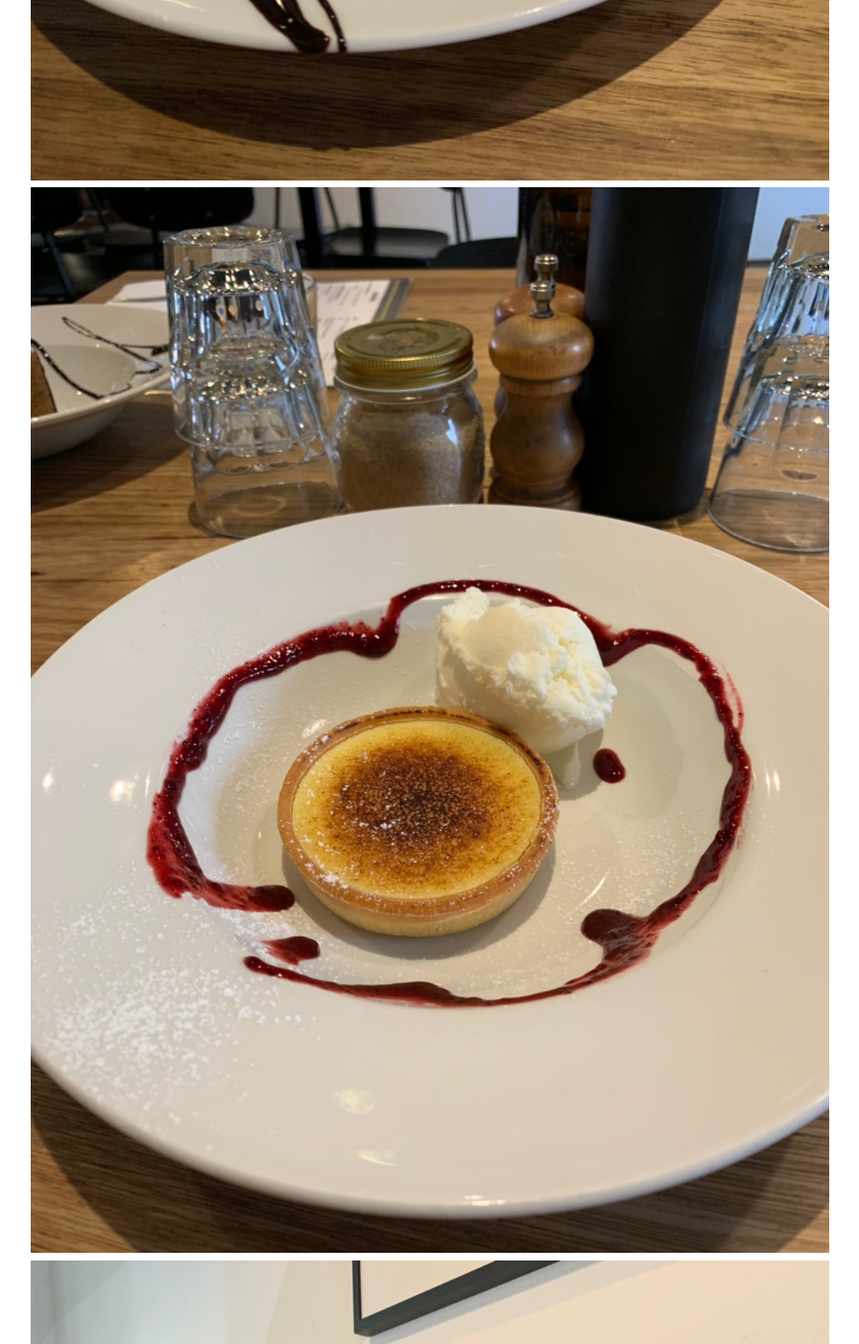
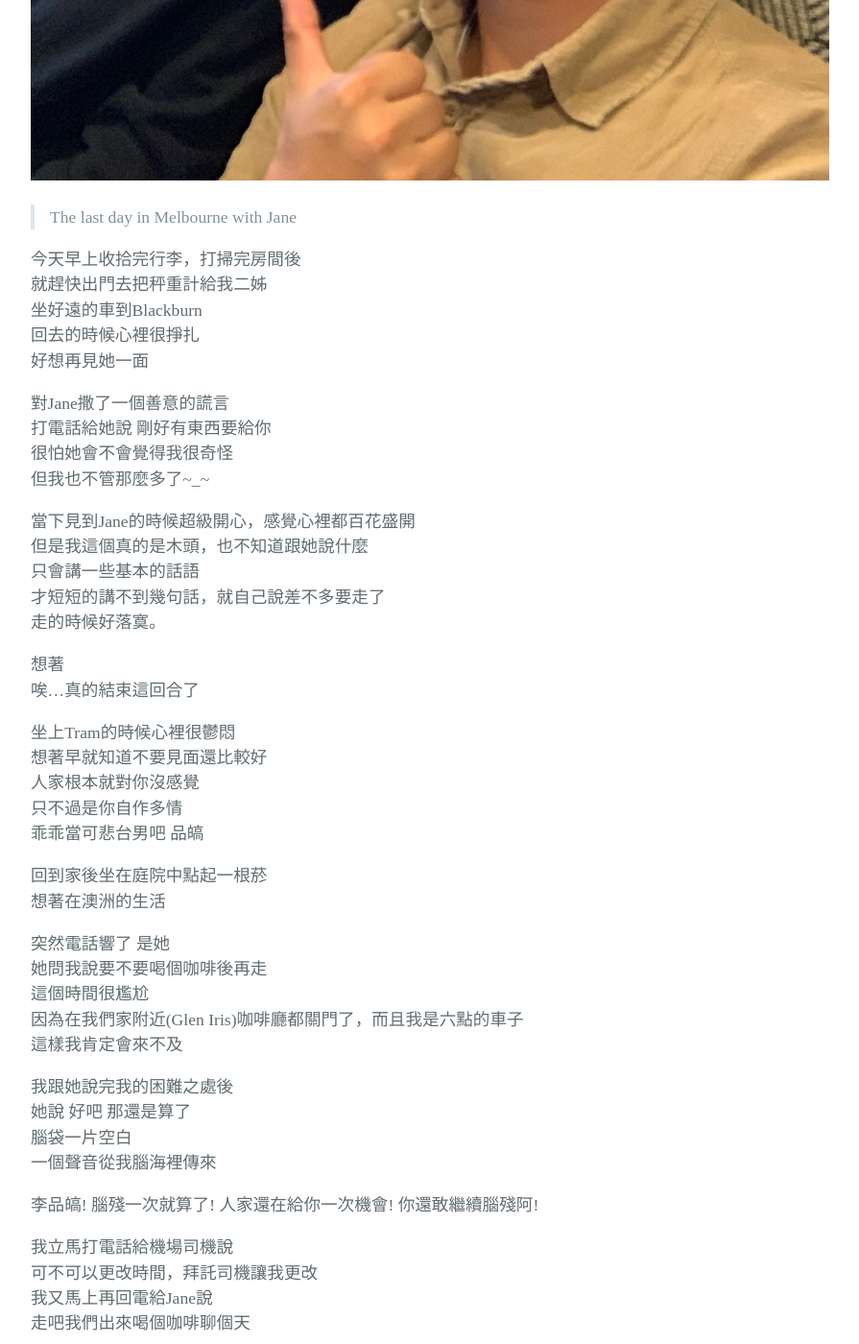
Before and after one commit to s9443112/github_blog, a Jekyll site: the page built from 2019/2019-03-30/index.md, in a window 1280 px wide and 1400 px high, scrolled down 1559 px. Shown: the whole window at 96% size, without its empty margins (192-1087 px from the left). Built offline with Jekyll 4.4.1, drawn with Linux system fonts in a browser that asks for light colours; our own code applies the rules of GitHub Pages for plain Markdown files; comment, search, counter and statistics services are not loaded; some of the changed text lies outside the part shown.

Commit message:
add paragraph

```diff
--- a/2019/2019-03-30/index.md
+++ b/2019/2019-03-30/index.md
@@ -2,19 +2,77 @@
 # The last day in Melbourne with Jane
 
 
-![ALT_Text](Cafe near Genferria_190402_0001.jpg)
-![ALT_Text](Cafe near Genferria_190402_0002.jpg)
-![ALT_Text](Cafe near Genferria_190402_0003.jpg)
-![ALT_Text](Cafe near Genferria_190402_0004.jpg)
-![ALT_Text](Cafe near Genferria_190402_0005.jpg)
-![ALT_Text](Cafe near Genferria_190402_0006.jpg)
+
 ![ALT_Text](Cafe near Genferria_190402_0007.jpg)
-![ALT_Text](Cafe near Genferria_190402_0008.jpg)
+
 
 
 >The last day in Melbourne with Jane
 
+今天早上收拾完行李，打掃完房間後<br/>
+就趕快出門去把秤重計給我二姊<br/>
+坐好遠的車到Blackburn<br/>
+回去的時候心裡很掙扎<br/>
+好想再見她一面
 
+對Jane撒了一個善意的謊言<br/>
+打電話給她說 剛好有東西要給你<br/>
+很怕她會不會覺得我很奇怪<br/>
+但我也不管那麼多了~_~
+
+當下見到Jane的時候超級開心，感覺心裡都百花盛開 <br/>
+但是我這個真的是木頭，也不知道跟她說什麼<br/>
+只會講一些基本的話語<br/>
+才短短的講不到幾句話，就自己說差不多要走了<br/>
+走的時候好落寞。<br/>
+
+想著<br/>
+唉...真的結束這回合了
+
+坐上Tram的時候心裡很鬱悶<br/>
+想著早就知道不要見面還比較好<br/>
+人家根本就對你沒感覺<br/>
+只不過是你自作多情<br/>
+乖乖當可悲台男吧 品皜<br/>
+
+回到家後坐在庭院中點起一根菸<br/>
+想著在澳洲的生活
+
+突然電話響了 是她<br/>
+她問我說要不要喝個咖啡後再走<br/>
+這個時間很尷尬<br/>
+因為在我們家附近(Glen Iris)咖啡廳都關門了，而且我是六點的車子<br/>
+這樣我肯定會來不及
+
+我跟她說完我的困難之處後<br/>
+她說 好吧 那還是算了<br/>
+腦袋一片空白<br/>
+一個聲音從我腦海裡傳來
+
+李品皜! 腦殘一次就算了! 人家還在給你一次機會! 你還敢繼續腦殘阿!
+
+我立馬打電話給機場司機說<br/>
+可不可以更改時間，拜託司機讓我更改<br/>
+我又馬上再回電給Jane說 <br/>
+走吧我們出來喝個咖啡聊個天<br/>
+
+我們來到了Glenferria<br/>
+隨便找個咖啡廳坐下來喝個咖啡聊天<br/>
+聊天的時候看著Jane的時候<br/>
+她的臉色其實還是病懨懨的<br/>
+我就會想著說我這個真糟糕<br/>
+不應該找她出來的，她還那麼不舒服<br/>
+
+我好像都是講一些很無聊的話題<br/>
+我真是個木頭 =_=.....
+
+最後在Tram離別的時候<br/>
+其實是很想再擁抱她一次的<br/>
+但 我怕太多事情了<br/>
+只能默默地目送她離開
+
+心底只能不斷安慰自己<br/>
+已經結束了 你該知足了
 
 * * *
 
```
Also changed, not shown: 2019/2019-03-29/index.md (+44 -17 lines).
